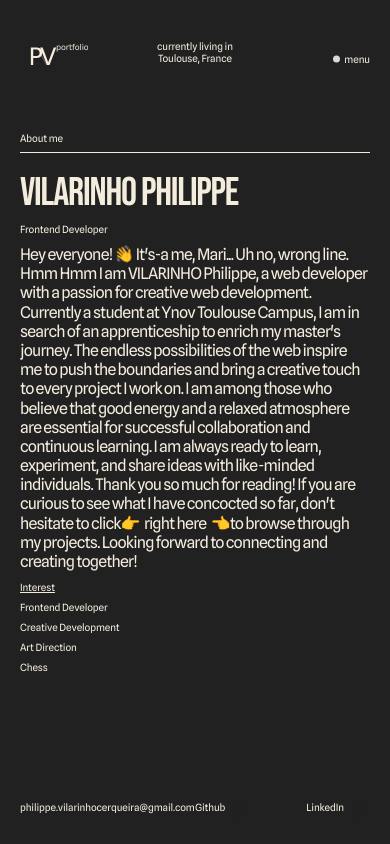
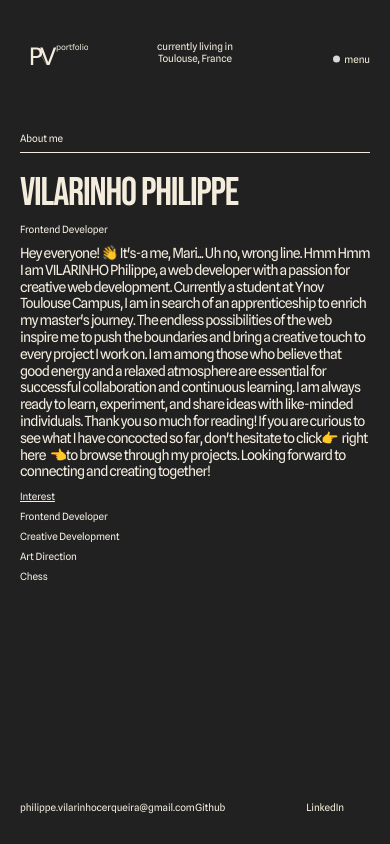
Before and after one commit to tifiloutube/my-portfolio, a Nuxt app in the folder portfolio/: page /AboutMe in a window 390 px wide. Built offline with nearby package versions, Linux system fonts and the light colour scheme.

Commit message:
Update global.css

```diff
--- a/portfolio/assets/style/global.css
+++ b/portfolio/assets/style/global.css
@@ -98,7 +98,7 @@ a:hover, a:focus {
         font-size: 80px;
     }
     .text {
-        font-size: 30px;
+        font-size: 25px;
     }
 }
 
@@ -116,6 +116,6 @@ a:hover, a:focus {
     }
     .text {
         margin: 0;
-        font-size: 16px;
+        font-size: 14px;
     }
 }
```
